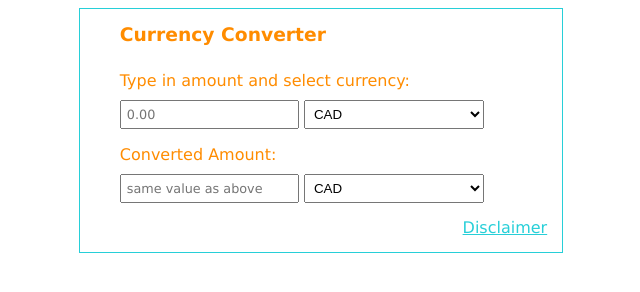
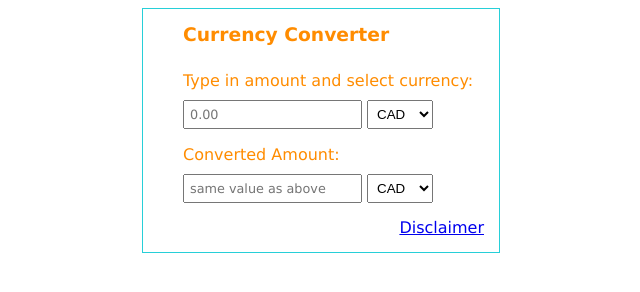
Before and after one commit to VinishaDsouza/currencyConverter, a website: page index.html in a window 1280 px wide. Shown: the whole page, without its empty margins (319-959 px from the left). Drawn offline with Linux system fonts and the light colour scheme.

Commit message:
fixed issues

```diff
--- a/scripts/getRates.js
+++ b/scripts/getRates.js
@@ -7,7 +7,7 @@ function onSelect(){
 					input.value.replace(/&/g, '&amp;').replace(/</g, '&lt;').replace(/"/g, '&quot;');
 					let rate = out.rates[Object.keys(out.rates)[0]];
 					//Rate does not exist if Base and Symbol is the same
-					if (rate == false) {
+					if (isNaN(rate)) {
 						converted.value = input.value;
 					}else{
 						converted.value = (rate * input.value).toFixed(2);
--- a/styles/styles.scss
+++ b/styles/styles.scss
@@ -1,18 +1,17 @@
-@import 'homedepot';
-
+@import 'global';
 
 body {
-	font-family: $bodyfont;
+	display: flex;
+	font-family: Verdana, Geneva, Tahoma, sans-serif;
 	justify-content: center;
-	display: flex;
-
 
 	.currencyconverter {
+		border: 1.5px solid $colour;
 		display: flex;
 		flex-direction: column;
 		justify-content: center;
 		padding-left: 40px;
-		width: 35%;
+		width: 25%;
 
 		.currency_header {
 			color: orange;
@@ -22,16 +21,19 @@ body {
 
 		.currency-title {
 			color: orange;
-			font-family: $bodyfont;
+			font-family: Verdana, Geneva, Tahoma, sans-serif;
 			margin-bottom: 10px;
 		}
 
-
+		input,
+		select {
+			padding: 5px 10px 5px 5px;
+		}
 
 
 		input[type='number'] {
-			color: $darkfont;
-			font-family: $bodyfont;
+			color: $greycolor;
+			font-family: Verdana, Geneva, Tahoma, sans-serif;
 			font-size: 0.8rem;
 		}
 
@@ -41,7 +43,7 @@ body {
 
 		.hdcc__disclaimer-copy {
 			display: flex;
-			font-family: $bodyfont;
+			font-family: Verdana, Geneva, Tahoma, sans-serif;
 			justify-content: flex-end;
 			padding: 15px 15px 15px 0px;
 			text-decoration: underline;
```
Also changed, not shown: style.css.
